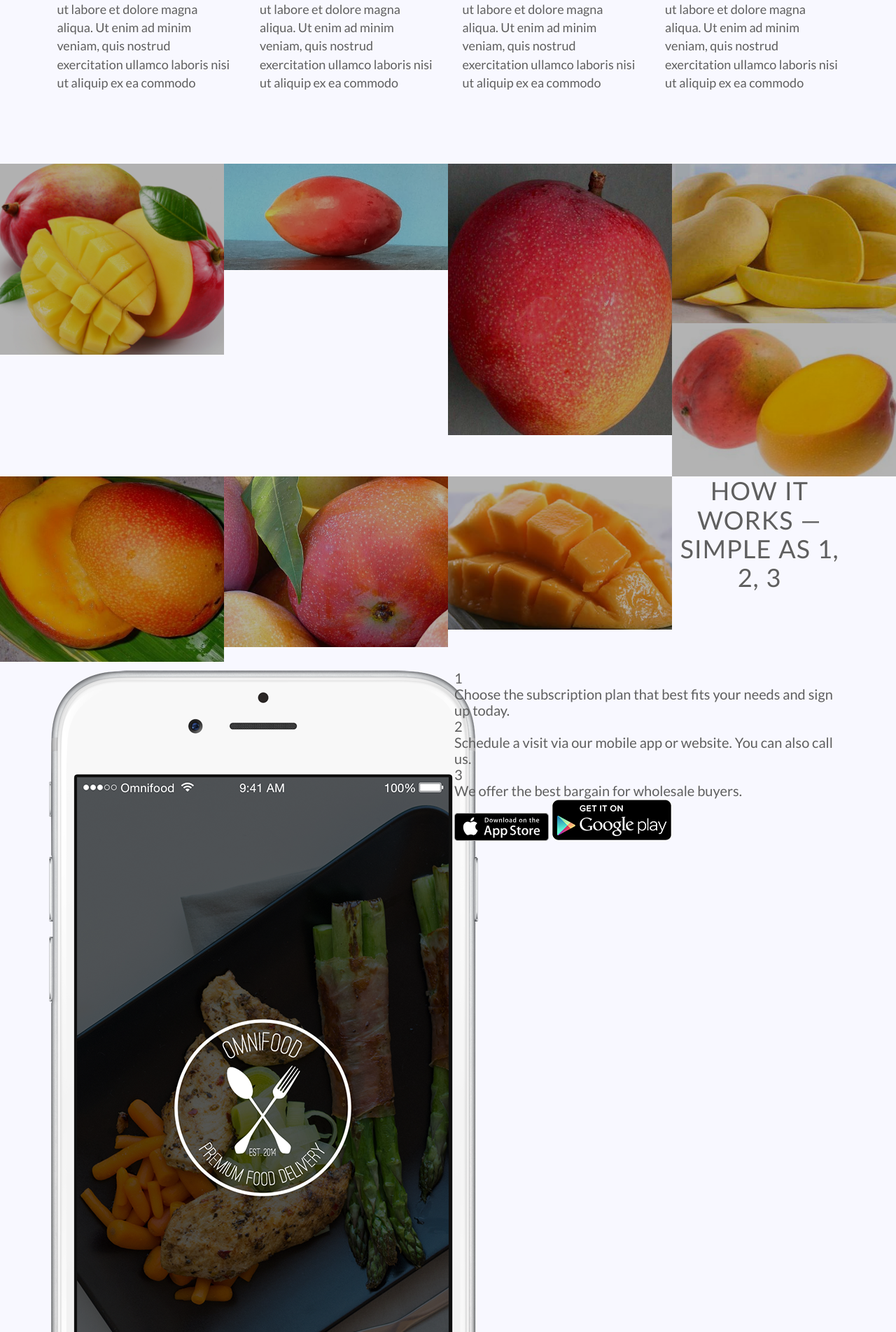
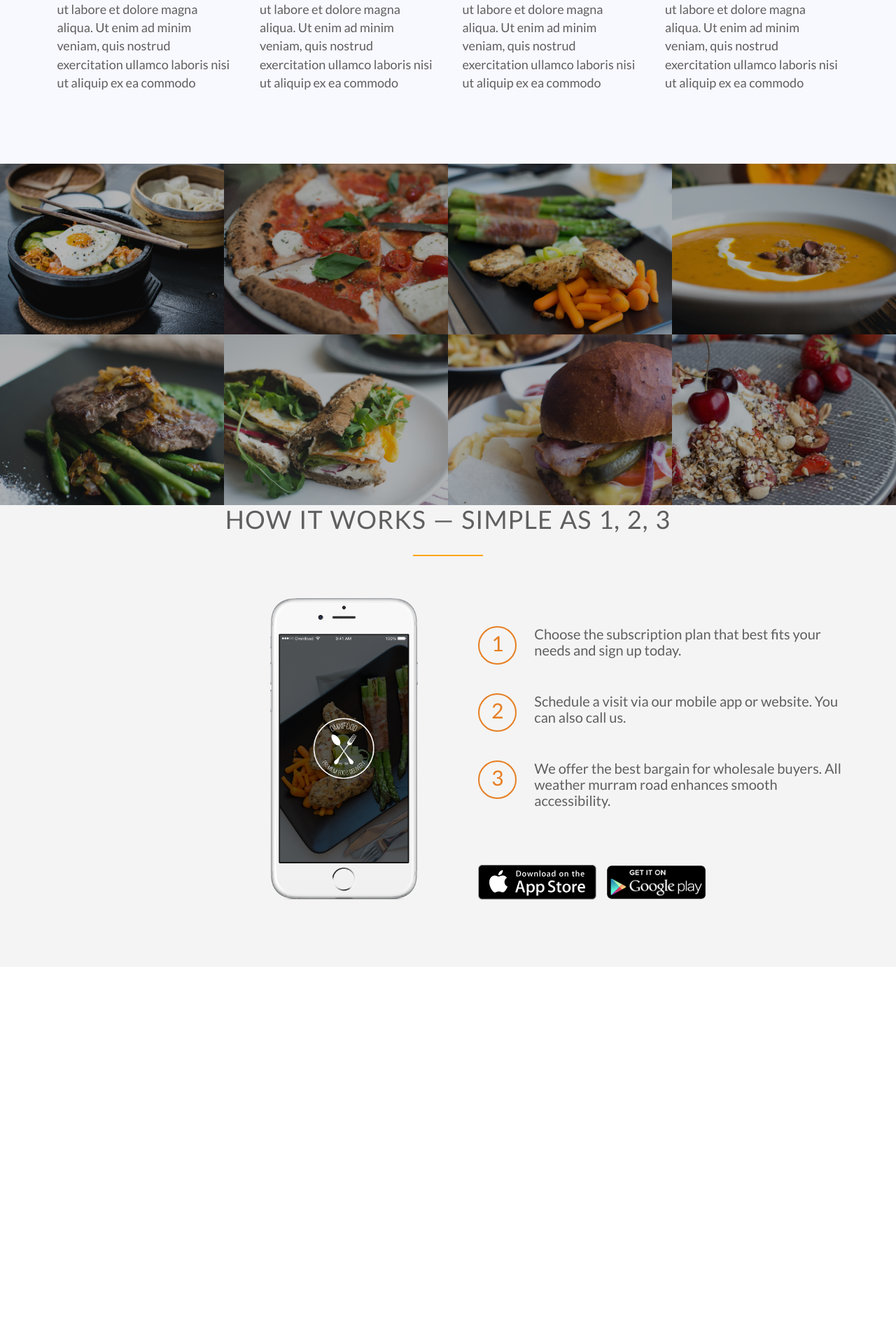
Before and after one commit to appwebtech/Mango_Business, a PHP site: page / in a window 1280 px wide. Shown: the part 1332-3236 px from the top of the page at 70% size. After the commit the page ends 2618 px from the top, so only its background shows below. Run offline with PHP 8.4, Linux system fonts and the light colour scheme; some web fonts are replaced.

Commit message:
Finish App & Play Store Section Design

```diff
--- a/index.html
+++ b/index.html
@@ -102,67 +102,69 @@
 <!-- Start of Varieties Section  -->
 
 <section class="section-varieties">
-	<ul class="types">
+	<ul class="types clearfix">
 		<li>
 			<figure class="fruit-varieties">
-				<img src="resources/img/mangoe1.jpg" alt="Mangoe varieties">
+				<img src="resources/img/1.jpg" alt="Mangoe varieties">
 			</figure>
 		</li>
 				<li>
 			<figure class="fruit-varieties">
-				<img src="resources/img/mangoe7.jpg" alt="Mangoe">
+				<img src="resources/img/2.jpg" alt="Mangoe">
 			</figure>
 		</li>
 				<li>
 			<figure class="fruit-varieties">
-				<img src="resources/img/mangoe3.jpg" alt="Mangoe Kent">
+				<img src="resources/img/3.jpg" alt="Mangoe Kent">
 			</figure>
 		</li>
 				<li>
 			<figure class="fruit-varieties">
-				<img src="resources/img/mangoe6.jpg" alt="Mangoe Ngowe">
+				<img src="resources/img/4.jpg" alt="Mangoe Ngowe">
 			</figure>
 		</li>
 	</ul>
-		<ul class="types">
+		<ul class="types clearfix">
 		<li>
 			<figure class="fruit-varieties">
-				<img src="resources/img/mangoe5.jpg" alt="Mangoe varieties">
+				<img src="resources/img/5.jpg" alt="Mangoe varieties">
 			</figure>
 		</li>
 				<li>
 			<figure class="fruit-varieties">
-				<img src="resources/img/mangoe4.jpg" alt="Mangoe varieties">
+				<img src="resources/img/6.jpg" alt="Mangoe varieties">
 			</figure>
 		</li>
 				<li>
 			<figure class="fruit-varieties">
-				<img src="resources/img/mangoe8.jpg" alt="Mangoe varieties">
+				<img src="resources/img/7.jpg" alt="Mangoe varieties">
 			</figure>
 		</li>
 				<li>
 			<figure class="fruit-varieties">
-				<img src="resources/img/mangoe2.jpg" alt="Mangoe varieties">
+				<img src="resources/img/8.jpg" alt="Mangoe varieties">
 			</figure>
 		</li>
 	</ul>
 
 </section>
 
+
 <!-- End of Varieties Section -->
 
 
 <!-- Start of "How it works" Section  -->
+
 <section class="section-steps">
 	<div class="row">
 		<h2>How it works &mdash; Simple as 1, 2, 3</h2>
 	</div>
 
 	<div class="row">
-		<div class="col span-1-of-2">
+		<div class="col span-1-of-2 steps-box">
 			<img src="resources/img/app-iPhone.png" alt="Embe app on iphone" class="app-screen">
 		</div>
-		<div class="col span-1-of-2">
+		<div class="col span-1-of-2 steps-box">
 			<div class="works-step">
 				<div>1</div>
 				<p>Choose the subscription plan that best fits your needs and sign up today.</p>
@@ -173,7 +175,7 @@
 			</div>
 			<div class="works-step">
 				<div>3</div>
-				<p>We offer the best bargain for wholesale buyers. </p>
+				<p>We offer the best bargain for wholesale buyers. All weather murram road enhances smooth accessibility. </p>
 			</div>
 
 			<a href="#" class="bonyeza-app"><img src="resources/img/download-app.svg" alt="App Store Button"></a>
--- a/resources/css/style.css
+++ b/resources/css/style.css
@@ -17,6 +17,21 @@ html {
 	font-size: 20px;
 	text-rendering: optimizeLegibility;
 }
+
+
+/* ----------Clear Fix for Divs---------- */
+/*Add the class after divs, sections, ul etc (in the html file) intuitively whilst
+paying close attention to page behavior via browser sync or live preview.*/
+
+.clearfix {zoom: 1}
+.clearfix {
+	content: '.';
+	clear: both;
+	display: block;
+	height: 0;
+	/*visibility: hidden;*/
+}
+
 
 /* ----------Recyclable Code---------- */
 .row {
@@ -243,3 +258,53 @@ h2:after {
 	opacity: 1;
 	transform: scale(1.03);
 }
+
+/* ---------------  App & Play Store-------------- */
+
+.section-steps {
+	background-color: #f4f4f4;
+}
+
+.steps-box:first-child {
+	text-align: right;
+	padding-right: 3%;  /*Percentage for fluid responsive design*/
+	margin-top: 30px;
+}
+
+.steps-box:last-child {
+	padding-left: 3%;
+	margin-top: 70px;
+}
+
+.app-screen {
+	width: 40%;
+}
+
+.works-step {
+	margin-bottom: 50px;
+}
+
+.works-step:last-of-type {
+	margin-bottom: 80px;
+}
+
+.works-step div {
+	color: #e67e22;
+	border: 2px solid #e67e22;
+	display: inline-block;
+	border-radius: 50%;
+	height: 55px;
+	width: 55px;
+	text-align: center;
+	padding: 5px;
+	float: left;
+	font-size: 150%;
+	margin-right: 25px;
+}
+
+
+.bonyeza-app img {
+	height: 50px;
+	width: auto;
+	margin-right: 10px;
+}
```
Also changed, not shown: resources/img/1.jpg (added), resources/img/2.jpg (added), resources/img/3.jpg (added), resources/img/4.jpg (added), resources/img/5.jpg (added), resources/img/6.jpg (added), resources/img/7.jpg (added), resources/img/8.jpg (added), resources/img/mangoe1.jpg (deleted), resources/img/mangoe2.jpg (deleted), resources/img/mangoe3.jpg (deleted), resources/img/mangoe4.jpg (deleted), resources/img/mangoe5.jpg (deleted), resources/img/mangoe6.jpg (deleted), 2 more files.
